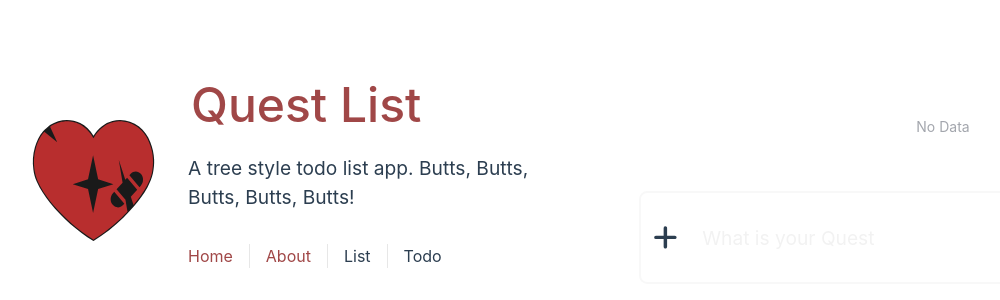
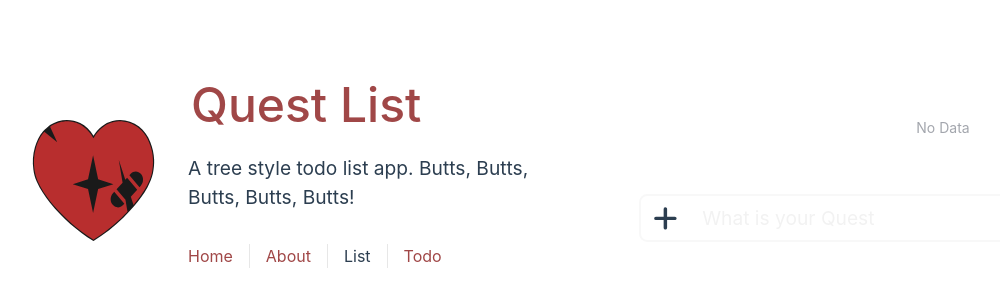
Before and after one commit to isandrocks/questlist, a Vue app: page /list in a window 1280 px wide. Shown: the part 220-520 px from the top of the page, without its empty margins (1-1001 px from the left). Built offline with nearby package versions, Linux system fonts and the light colour scheme.

Commit message:
fixed router link error

```diff
--- a/src/App.vue
+++ b/src/App.vue
@@ -14,7 +14,7 @@ import HelloWorld from './components/HelloWorld.vue'
         <RouterLink to="/">Home</RouterLink>
         <RouterLink to="/about">About</RouterLink>
         <RouterLink to="/list">List</RouterLink>
-        <RouterLink to="/list">Todo</RouterLink>
+        <RouterLink to="/todo">Todo</RouterLink>
       </nav>
     </div>
   </header>
--- a/src/components/DragTrees.vue
+++ b/src/components/DragTrees.vue
@@ -291,6 +291,7 @@ const containsEditable = (nodes) => {
   background-color: inherit;
   border: none;
   position: relative;
+
   width: 90%;
   font-size: 1.2rem
 }
@@ -311,6 +312,7 @@ const containsEditable = (nodes) => {
   display: inline-flex;
   align-items: center;
   margin-top: 1rem;
+  height: 3rem;
   width: 100%;
   border: 2px solid var(--color-background-soft);
   border-radius: 1ex;
```
